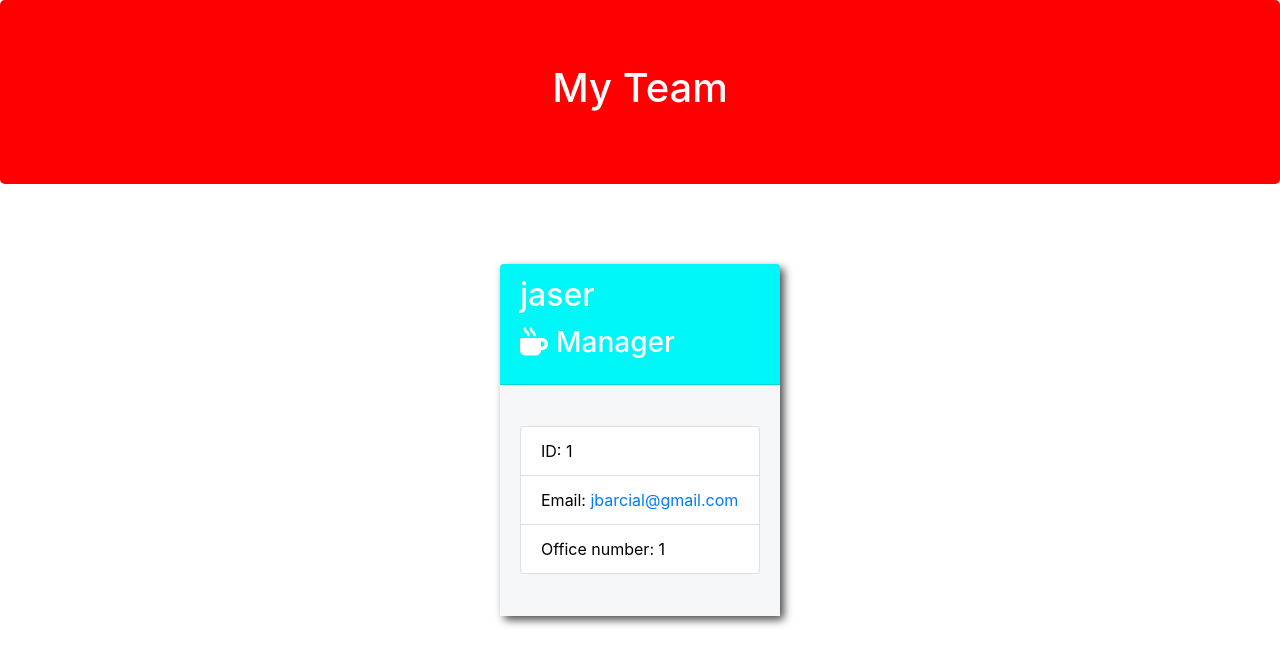
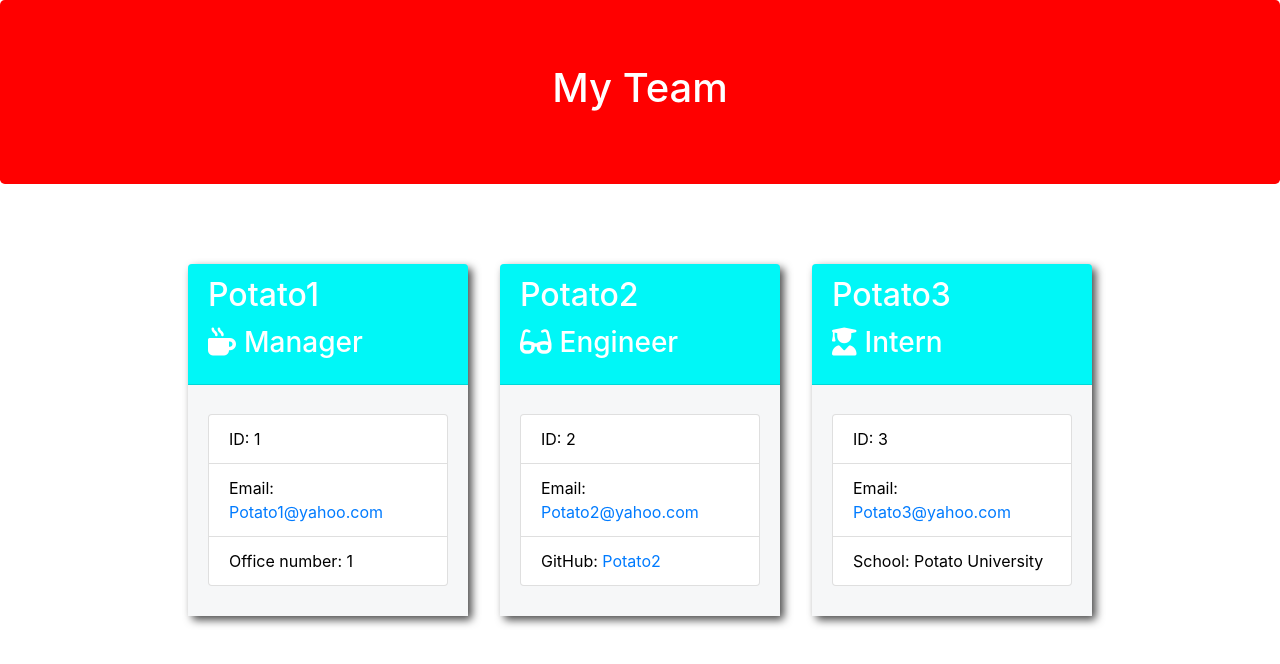
Before and after one commit to Jbarcial25/10-Team-Profile-Generator, a website: page dist/index.html in a window 1280 px wide. Drawn offline with nearby package versions, Linux system fonts and the light colour scheme; files that its build step writes are made by us from their sources.

Commit message:
added readme

```diff
--- a/dist/index.html
+++ b/dist/index.html
@@ -27,17 +27,45 @@
 
         <div class="card employee-card">
         <div class="card-header">
-            <h2 class="card-title">jaser</h2>
+            <h2 class="card-title">Potato1</h2>
             <h3 class="card-title"><i class="fas fa-mug-hot mr-2"></i>Manager</h3>
         </div>
         <div class="card-body">
             <ul class="list-group">
                 <li class="list-group-item">ID: 1</li>
-                <li class="list-group-item">Email: <a href="mailto:jbarcial@gmail.com">jbarcial@gmail.com</a></li>
+                <li class="list-group-item">Email: <a href="mailto:Potato1@yahoo.com">Potato1@yahoo.com</a></li>
                 <li class="list-group-item">Office number: 1</li>
             </ul>
         </div>
     </div>
+
+        <div class="card employee-card">
+    <div class="card-header">
+        <h2 class="card-title">Potato2</h2>
+        <h3 class="card-title"><i class="fas fa-glasses mr-2"></i>Engineer</h3>
+    </div>
+    <div class="card-body">
+        <ul class="list-group">
+            <li class="list-group-item">ID: 2</li>
+            <li class="list-group-item">Email: <a href="mailto:Potato2@yahoo.com">Potato2@yahoo.com</a></li>
+            <li class="list-group-item">GitHub: <a href="https://github.com/Potato2" target="_blank" rel="noopener noreferrer">Potato2</a></li>
+        </ul>
+    </div>
+</div>
+
+        <div class="card employee-card">
+    <div class="card-header">
+        <h2 class="card-title">Potato3</h2>
+        <h3 class="card-title"><i class="fas fa-user-graduate mr-2"></i>Intern</h3>
+    </div>
+    <div class="card-body">
+        <ul class="list-group">
+            <li class="list-group-item">ID: 3</li>
+            <li class="list-group-item">Email: <a href="mailto:Potato3@yahoo.com">Potato3@yahoo.com</a></li>
+            <li class="list-group-item">School: Potato University</li>
+        </ul>
+    </div>
+</div>
 
             </div>
         </div>
```
Also changed, not shown: README.md (added), 1 other file.
